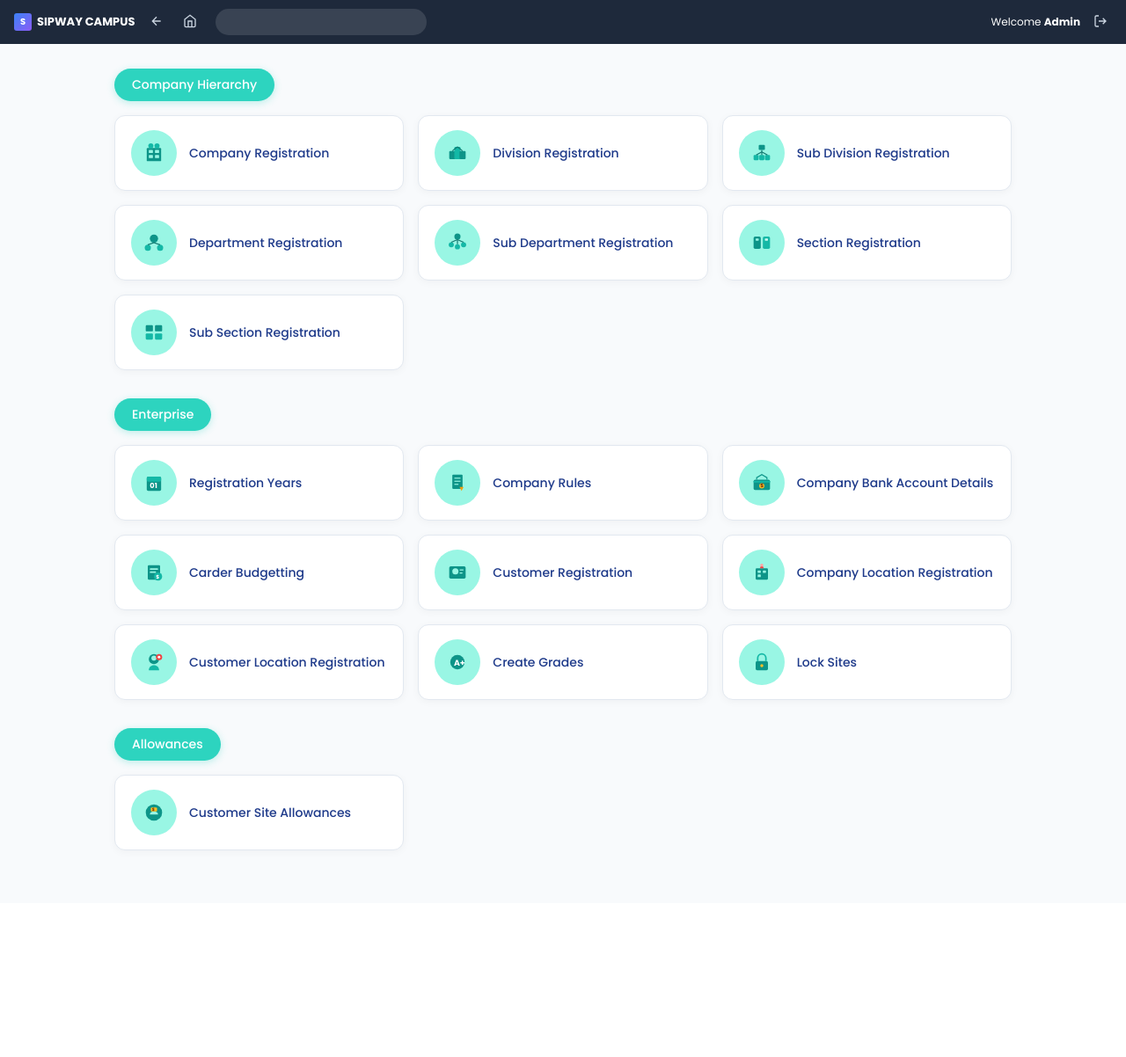
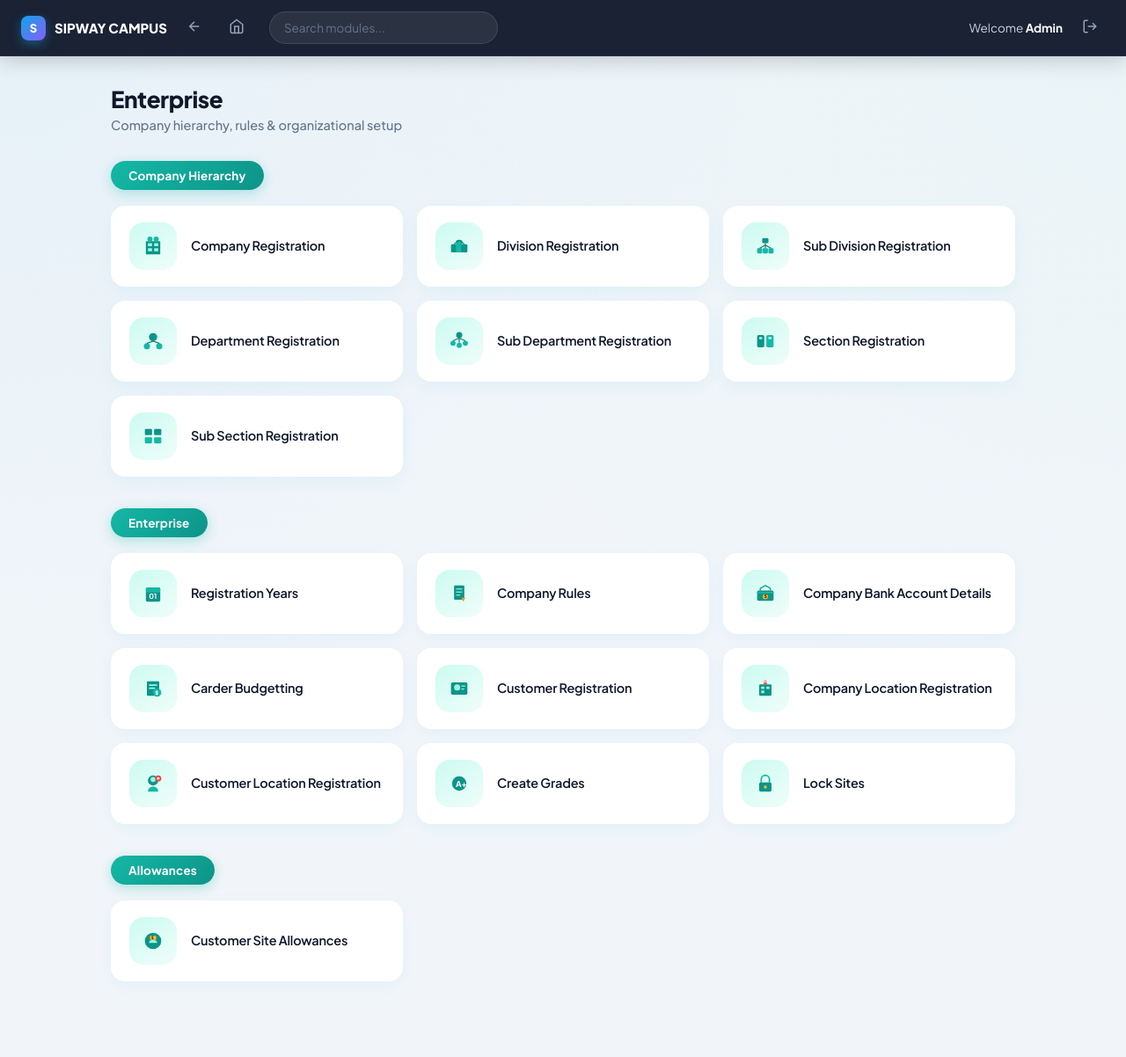
Before and after one commit to Theekshana-hub/HRM-System, a PHP site: page /hr/enterprise/index.php in a window 1280 px wide. Shown: the whole page at 88% size. Before the commit the page ends 968 px from the top, so only its background shows below. Run offline with PHP 8.4, Linux system fonts and the light colour scheme.

Commit message:
Updated project

```diff
--- a/hr/enterprise/index.php
+++ b/hr/enterprise/index.php
@@ -4,100 +4,298 @@
 <meta charset="UTF-8">
 <meta name="viewport" content="width=device-width, initial-scale=1.0">
 <title>Sipway Campus - Enterprise</title>
-    <link href="https://fonts.googleapis.com/css2?family=Poppins:wght@300;400;500;600;700&display=swap" rel="stylesheet">
+<link href="https://fonts.googleapis.com/css2?family=Plus+Jakarta+Sans:wght@400;500;600;700;800&display=swap" rel="stylesheet">
 <style>
-        * { margin: 0; padding: 0; box-sizing: border-box; }
-        body { font-family: 'Poppins', sans-serif; background: #f8fafc; min-height: 100vh; }
-
-        .navbar {
-            background: #1e293b; height: 50px; display: flex; align-items: center;
-            padding: 0 16px; color: white; position: sticky; top: 0; z-index: 100;
-        }
-        .nav-left { display: flex; align-items: center; gap: 12px; }
-        .nav-logo {
-            font-weight: 700; font-size: 13px; display: flex; align-items: center;
-            gap: 6px; color: white; text-decoration: none;
-        }
-        .nav-logo .icon {
-            width: 20px; height: 20px; background: linear-gradient(135deg,#3b82f6,#8b5cf6);
-            border-radius: 3px; display: flex; align-items: center; justify-content: center; font-size: 10px;
-        }
-        .nav-btn {
-            background: transparent; border: none; color: #cbd5e1; cursor: pointer;
-            padding: 5px; border-radius: 4px;
-        }
-        .nav-btn:hover { background: rgba(255,255,255,0.1); color: white; }
-        .nav-btn svg { width: 16px; height: 16px; }
-        .search-nav { flex: 1; max-width: 240px; margin: 0 16px; }
-        .search-nav input {
-            width: 100%; padding: 6px 12px; border-radius: 16px; border: none;
-            background: rgba(255,255,255,0.12); color: white; font-size: 12px;
-            outline: none; font-family: inherit;
-        }
-        .nav-right { margin-left: auto; display: flex; align-items: center; gap: 10px; font-size: 12px; }
-
-        .main { padding: 28px 40px; max-width: 1100px; margin: 0 auto; }
-
-        .section { margin-bottom: 32px; }
-        .section-title {
-            display: inline-block;
-            background: #2dd4bf;
-            color: white;
-            font-size: 14px;
-            font-weight: 500;
-            padding: 8px 20px;
-            border-radius: 25px;
-            margin-bottom: 16px;
-            box-shadow: 0 2px 8px rgba(45, 212, 191, 0.3);
+  :root {
+    --primary: #0ea5e9;
+    --primary-dark: #0284c7;
+    --bg: #f1f5f9;
+    --card: #ffffff;
+    --text: #0f172a;
+    --text-muted: #64748b;
+    --border: #e2e8f0;
   }
 
+  * { margin: 0; padding: 0; box-sizing: border-box; }
+
+  body {
+    font-family: 'Plus Jakarta Sans', sans-serif;
+    background: var(--bg);
+    min-height: 100vh;
+    background-image:
+      radial-gradient(at 0% 0%, rgba(14, 165, 233, 0.05) 0px, transparent 50%),
+      radial-gradient(at 100% 0%, rgba(45, 212, 191, 0.04) 0px, transparent 50%);
+  }
+
+  /* ========== NAVBAR ========== */
+  .navbar {
+    background: rgba(15, 23, 42, 0.95);
+    backdrop-filter: blur(16px);
+    height: 64px;
+    display: flex;
+    align-items: center;
+    padding: 0 24px;
+    color: white;
+    position: sticky;
+    top: 0;
+    z-index: 100;
+    box-shadow: 0 4px 24px rgba(0,0,0,0.2);
+    border-bottom: 1px solid rgba(255,255,255,0.06);
+  }
+
+  .nav-left {
+    display: flex;
+    align-items: center;
+    gap: 14px;
+  }
+
+  .nav-logo {
+    font-weight: 800;
+    font-size: 15px;
+    display: flex;
+    align-items: center;
+    gap: 10px;
+    color: white;
+    text-decoration: none;
+  }
+
+  .nav-logo .icon {
+    width: 28px;
+    height: 28px;
+    background: linear-gradient(135deg, #0ea5e9, #8b5cf6);
+    border-radius: 8px;
+    display: flex;
+    align-items: center;
+    justify-content: center;
+    font-size: 13px;
+    font-weight: 800;
+    box-shadow: 0 4px 12px rgba(14,165,233,0.4);
+  }
+
+  .nav-btn {
+    background: transparent;
+    border: none;
+    color: #94a3b8;
+    cursor: pointer;
+    padding: 8px;
+    border-radius: 10px;
+    transition: all 0.25s;
+  }
+  .nav-btn:hover {
+    background: rgba(255,255,255,0.1);
+    color: white;
+  }
+  .nav-btn svg {
+    width: 18px;
+    height: 18px;
+  }
+
+  .search-nav {
+    flex: 1;
+    max-width: 260px;
+    margin: 0 20px;
+  }
+  .search-nav input {
+    width: 100%;
+    padding: 9px 16px;
+    border-radius: 50px;
+    border: 1px solid rgba(255,255,255,0.1);
+    background: rgba(255,255,255,0.08);
+    color: white;
+    font-size: 13.5px;
+    outline: none;
+    font-family: inherit;
+  }
+  .search-nav input::placeholder {
+    color: #64748b;
+  }
+
+  .nav-right {
+    margin-left: auto;
+    display: flex;
+    align-items: center;
+    gap: 14px;
+    font-size: 13.5px;
+    color: #cbd5e1;
+  }
+  .nav-right strong {
+    color: white;
+  }
+
+  /* ========== MAIN ========== */
+  .main {
+    padding: 32px 36px 50px;
+    max-width: 1100px;
+    margin: 0 auto;
+  }
+
+  .page-header {
+    margin-bottom: 32px;
+  }
+
+  .page-title {
+    font-size: 26px;
+    font-weight: 800;
+    color: var(--text);
+    letter-spacing: -0.4px;
+    margin-bottom: 4px;
+  }
+
+  .page-subtitle {
+    font-size: 14.5px;
+    color: var(--text-muted);
+    font-weight: 500;
+  }
+
+  /* Section */
+  .section {
+    margin-bottom: 36px;
+  }
+
+  .section-title {
+    display: inline-flex;
+    align-items: center;
+    background: linear-gradient(135deg, #14b8a6, #0d9488);
+    color: white;
+    font-size: 13.5px;
+    font-weight: 700;
+    padding: 8px 20px;
+    border-radius: 50px;
+    margin-bottom: 18px;
+    box-shadow: 0 4px 14px rgba(20, 184, 166, 0.3);
+    letter-spacing: 0.2px;
+  }
+
+  /* Menu Grid */
   .menu-grid {
     display: grid;
     grid-template-columns: repeat(3, 1fr);
     gap: 16px;
   }
+
   .menu-card {
-            background: #ffffff;
-            border-radius: 12px;
-            padding: 16px 18px;
+    background: var(--card);
+    border-radius: 16px;
+    padding: 18px 20px;
     display: flex;
     align-items: center;
-            gap: 14px;
-            box-shadow: 0 2px 10px rgba(0,0,0,0.04);
-            border: 1px solid #e2e8f0;
+    gap: 16px;
+    box-shadow: 0 6px 18px rgba(14, 165, 233, 0.06);
+    border: 1px solid rgba(255,255,255,0.9);
     text-decoration: none;
-            transition: all 0.25s ease;
+    transition: all 0.35s cubic-bezier(0.22, 1, 0.36, 1);
     cursor: pointer;
+    position: relative;
+    overflow: hidden;
   }
+
+  .menu-card::before {
+    content: '';
+    position: absolute;
+    left: 0;
+    top: 0;
+    bottom: 0;
+    width: 4px;
+    background: linear-gradient(180deg, #14b8a6, #0d9488);
+    opacity: 0;
+    transition: opacity 0.3s ease;
+  }
+
   .menu-card:hover {
-            transform: translateY(-3px);
-            box-shadow: 0 8px 20px rgba(59, 130, 246, 0.12);
-            border-color: #93c5fd;
+    transform: translateY(-6px);
+    box-shadow: 0 16px 32px rgba(20, 184, 166, 0.15);
+    border-color: rgba(20, 184, 166, 0.25);
   }
+
+  .menu-card:hover::before {
+    opacity: 1;
+  }
+
   .menu-icon {
-            width: 52px;
-            height: 52px;
-            border-radius: 50%;
-            background: #99f6e4;
+    width: 54px;
+    height: 54px;
+    border-radius: 16px;
+    background: linear-gradient(145deg, #ccfbf1, #f0fdfa);
     display: flex;
     align-items: center;
     justify-content: center;
     flex-shrink: 0;
-        }
-        .menu-icon svg { width: 28px; height: 28px; }
-        .menu-label {
-            font-size: 14px;
-            font-weight: 500;
-            color: #1e3a8a;
-            line-height: 1.3;
+    transition: transform 0.35s cubic-bezier(0.22, 1, 0.36, 1);
   }
 
+  .menu-card:hover .menu-icon {
+    transform: scale(1.08);
+  }
+
+  .menu-icon svg {
+    width: 28px;
+    height: 28px;
+  }
+
+  .menu-label {
+    font-size: 14.5px;
+    font-weight: 600;
+    color: var(--text);
+    line-height: 1.35;
+    letter-spacing: -0.2px;
+  }
+
+  /* Staggered animation */
+  .menu-card {
+    opacity: 0;
+    animation: fadeUp 0.5s cubic-bezier(0.22, 1, 0.36, 1) forwards;
+  }
+
+  .section:nth-child(1) .menu-card:nth-child(1) { animation-delay: 0.05s; }
+  .section:nth-child(1) .menu-card:nth-child(2) { animation-delay: 0.08s; }
+  .section:nth-child(1) .menu-card:nth-child(3) { animation-delay: 0.11s; }
+  .section:nth-child(1) .menu-card:nth-child(4) { animation-delay: 0.14s; }
+  .section:nth-child(1) .menu-card:nth-child(5) { animation-delay: 0.17s; }
+  .section:nth-child(1) .menu-card:nth-child(6) { animation-delay: 0.20s; }
+  .section:nth-child(1) .menu-card:nth-child(7) { animation-delay: 0.23s; }
+  .section:nth-child(2) .menu-card:nth-child(1) { animation-delay: 0.26s; }
+  .section:nth-child(2) .menu-card:nth-child(2) { animation-delay: 0.29s; }
+  .section:nth-child(2) .menu-card:nth-child(3) { animation-delay: 0.32s; }
+  .section:nth-child(2) .menu-card:nth-child(4) { animation-delay: 0.35s; }
+  .section:nth-child(2) .menu-card:nth-child(5) { animation-delay: 0.38s; }
+  .section:nth-child(2) .menu-card:nth-child(6) { animation-delay: 0.41s; }
+  .section:nth-child(2) .menu-card:nth-child(7) { animation-delay: 0.44s; }
+  .section:nth-child(2) .menu-card:nth-child(8) { animation-delay: 0.47s; }
+  .section:nth-child(2) .menu-card:nth-child(9) { animation-delay: 0.50s; }
+  .section:nth-child(3) .menu-card:nth-child(1) { animation-delay: 0.53s; }
+
+  @keyframes fadeUp {
+    from {
+      opacity: 0;
+      transform: translateY(18px);
+    }
+    to {
+      opacity: 1;
+      transform: translateY(0);
+    }
+  }
+
+  /* Responsive */
   @media (max-width: 900px) {
-            .menu-grid { grid-template-columns: repeat(2, 1fr); }
-            .main { padding: 20px; }
+    .menu-grid {
+      grid-template-columns: repeat(2, 1fr);
     }
-        @media (max-width: 550px) {
-            .menu-grid { grid-template-columns: 1fr; }
+    .main {
+      padding: 24px 20px 50px;
+    }
+  }
+
+  @media (max-width: 560px) {
+    .menu-grid {
+      grid-template-columns: 1fr;
+    }
+    .navbar {
+      padding: 0 16px;
+      height: 58px;
+    }
+    .page-title {
+      font-size: 22px;
+    }
   }
 </style>
 </head>
@@ -105,7 +303,9 @@
 
 <nav class="navbar">
   <div class="nav-left">
-        <a href="../dashboard.php" class="nav-logo"><div class="icon">S</div> SIPWAY CAMPUS</a>
+    <a href="../dashboard.php" class="nav-logo">
+      <div class="icon">S</div> SIPWAY CAMPUS
+    </a>
     <button class="nav-btn" onclick="history.back()">
       <svg viewBox="0 0 24 24" fill="none" stroke="currentColor" stroke-width="2"><path d="M19 12H5M12 19l-7-7 7-7"/></svg>
     </button>
@@ -113,23 +313,30 @@
       <svg viewBox="0 0 24 24" fill="none" stroke="currentColor" stroke-width="2"><path d="M3 9l9-7 9 7v11a2 2 0 01-2 2H5a2 2 0 01-2-2z"/><polyline points="9 22 9 12 15 12 15 22"/></svg>
     </button>
   </div>
-    <div class="search-nav"><input type="text" placeholder=""></div>
+  <div class="search-nav">
+    <input type="text" placeholder="Search modules...">
+  </div>
   <div class="nav-right">
     <span>Welcome <strong>Admin</strong></span>
-        <button class="nav-btn" onclick="location.href='../index.php'">
-            <svg width="16" height="16" viewBox="0 0 24 24" fill="none" stroke="currentColor" stroke-width="2"><path d="M9 21H5a2 2 0 01-2-2V5a2 2 0 012-2h4M16 17l5-5-5-5M21 12H9"/></svg>
+    <button class="nav-btn" onclick="location.href='../index.php'" title="Logout">
+      <svg width="18" height="18" viewBox="0 0 24 24" fill="none" stroke="currentColor" stroke-width="2"><path d="M9 21H5a2 2 0 01-2-2V5a2 2 0 012-2h4M16 17l5-5-5-5M21 12H9"/></svg>
     </button>
   </div>
 </nav>
 
 <div class="main">
 
+  <div class="page-header">
+    <h1 class="page-title">Enterprise</h1>
+    <p class="page-subtitle">Company hierarchy, rules & organizational setup</p>
+  </div>
+
   <!-- Company Hierarchy -->
   <div class="section">
     <div class="section-title">Company Hierarchy</div>
     <div class="menu-grid">
 
-            <a href="company-registration.php" class="menu-card" >
+      <a href="company-registration.php" class="menu-card">
         <div class="menu-icon">
           <svg viewBox="0 0 48 48" fill="none">
             <rect x="10" y="14" width="28" height="26" rx="2" fill="#0d9488"/>
@@ -157,7 +364,7 @@
         <span class="menu-label">Division Registration</span>
       </a>
 
-            <a href="sub-division-registration.php" class="menu-card" >
+      <a href="sub-division-registration.php" class="menu-card">
         <div class="menu-icon">
           <svg viewBox="0 0 48 48" fill="none">
             <rect x="18" y="8" width="12" height="10" rx="2" fill="#0d9488"/>
@@ -172,7 +379,7 @@
         <span class="menu-label">Sub Division Registration</span>
       </a>
 
-            <a href="department-registration.php" class="menu-card" >
+      <a href="department-registration.php" class="menu-card">
         <div class="menu-icon">
           <svg viewBox="0 0 48 48" fill="none">
             <circle cx="24" cy="16" r="8" fill="#0d9488"/>
@@ -185,7 +392,7 @@
         <span class="menu-label">Department Registration</span>
       </a>
 
-            <a href="sub-department-registration.php" class="menu-card" >
+      <a href="sub-department-registration.php" class="menu-card">
         <div class="menu-icon">
           <svg viewBox="0 0 48 48" fill="none">
             <circle cx="24" cy="12" r="6" fill="#0d9488"/>
@@ -200,7 +407,7 @@
         <span class="menu-label">Sub Department Registration</span>
       </a>
 
-            <a href="section-registration.php" class="menu-card" >
+      <a href="section-registration.php" class="menu-card">
         <div class="menu-icon">
           <svg viewBox="0 0 48 48" fill="none">
             <rect x="8" y="12" width="14" height="24" rx="3" fill="#0d9488"/>
@@ -369,7 +576,6 @@
 
 <script>
 if (sessionStorage.getItem('hr_logged_in') !== 'true') {
-    // optional: window.location.href = '../index.php';
 }
 </script>
 </body>
```
Lines whose indentation alone changed are shown as unchanged.
